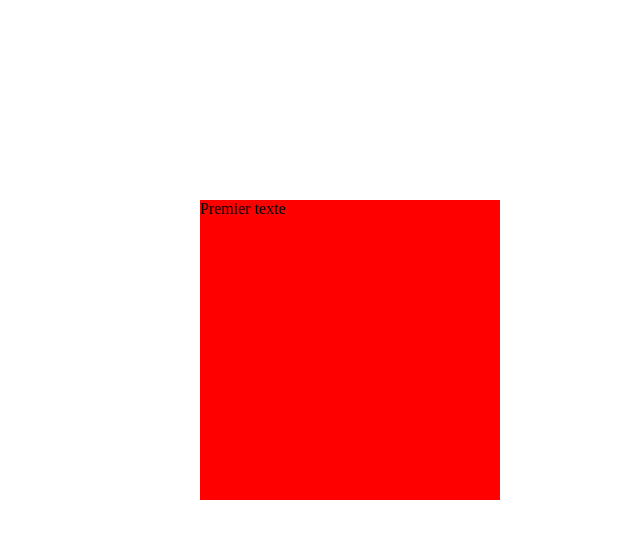
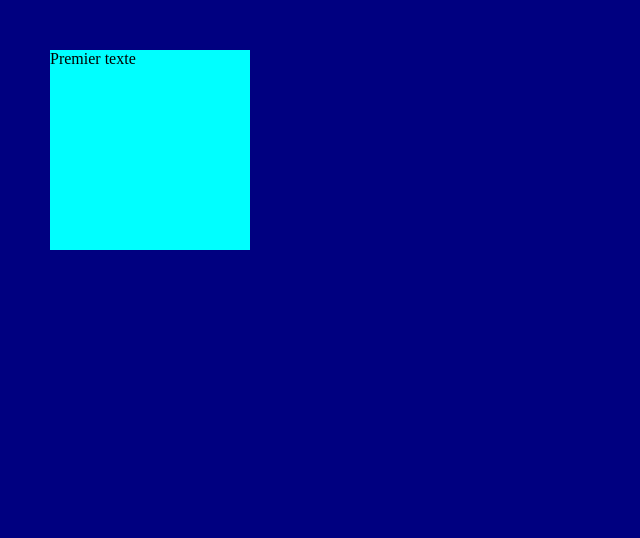
Before and after one commit to JColin-dev/post-it, a plain HTML site: page index.html in a window 1280 px wide. Shown: the whole page, without its empty margins (0-640 px from the left). Drawn offline with Linux system fonts and the light colour scheme.

Commit message:
ajout css

```diff
--- /dev/null
+++ b/css/post.css
@@ -0,0 +1,3 @@
+body {
+    background-color: #000080;
+}
--- a/index.html
+++ b/index.html
@@ -4,6 +4,7 @@
     <meta charset="UTF-8">
     <meta http-equiv="X-UA-Compatible" content="IE=edge">
     <meta name="viewport" content="width=device-width, initial-scale=1.0">
+    <link rel="stylesheet" href="./css/post.css">
     <title>Document</title>
 </head>
 <body>
--- a/js/PostIt.js
+++ b/js/PostIt.js
@@ -2,14 +2,14 @@ let myPostIt = new PostIt("un");
 
 myPostIt.display()
 
-myPostIt.move(200, 200)
+myPostIt.move(50, 50)
 myPostIt.display()
 
-myPostIt.resize(300, 300)
+myPostIt.resize(200, 200)
 myPostIt.display()
 
 myPostIt.modifText("Premier texte")
 myPostIt.display()
 
-myPostIt.modifColor("red")
+myPostIt.modifColor("cyan")
 myPostIt.display()
```
